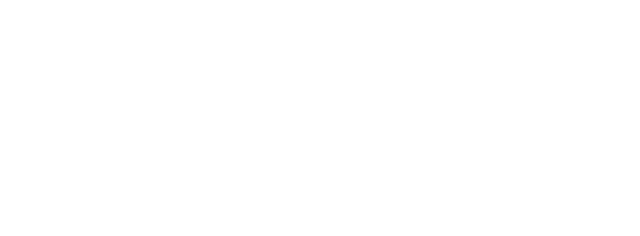
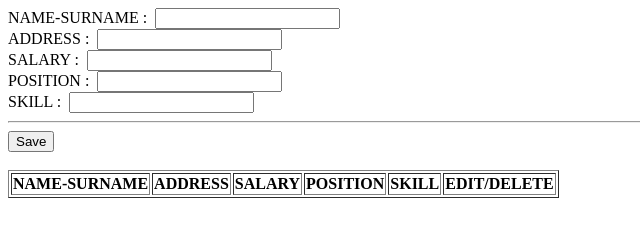
Before and after one commit to PrachpaveenY/crud-basic-js, a plain HTML site: page index.html in a window 1280 px wide. Shown: the whole page, without its empty margins (0-640 px from the left). Drawn offline with Linux system fonts and the light colour scheme.

Commit message:
update CRUD

```diff
--- a/index.html
+++ b/index.html
@@ -9,8 +9,47 @@
 </head>
 <body>
     <div>
-        <form action="#"></form>
+        <form onsubmit="even.preventDefault();FormSubmit();" autocomplete="off" action="#">
+            <div>
+                <label for="#">NAME-SURNAME :&nbsp;</label>
+                <input type="text" name="FullName" id="FullName" required>
+            </div>
+            <div>
+                <label for="#">ADDRESS :&nbsp;</label>
+                <input type="text" name="Address" id="Address" required>
+            </div>
+            <div>
+                <label for="#">SALARY :&nbsp;</label>
+                <input type="number" name="Salary" id="Salary" required>
+            </div>
+            <div>
+                <label for="#">POSITION :&nbsp;</label>
+                <input type="text" name="Position" id="Position" required>
+            </div>
+            <div>
+                <label for="#">SKILL :&nbsp;</label>
+                <input type="text" name="Skill" id="Skill">
+            </div><hr>
+            <div>
+                <input type="submit" value="Save">
+            </div>
+        </form>
     </div><br>
+    <div>
+        <table id="table-employee" border="1">
+            <thead>
+                <tr>
+                    <th>NAME-SURNAME</th>
+                    <th>ADDRESS</th>
+                    <th>SALARY</th>
+                    <th>POSITION</th>
+                    <th>SKILL</th>
+                    <th>EDIT/DELETE</th>
+                </tr>
+            </thead>
+            <tbody></tbody>
+        </table>
+    </div>
     <script src="javascript/crud.js"></script>
 </body>
 </html>
--- a/javascript/crud.js
+++ b/javascript/crud.js
@@ -1 +1,11 @@
 let userSelected = null;
+
+function Read() {}
+
+function FormSubmit() {
+    let FormData = Read();
+    if (){
+
+    }
+    else{}
+}
```
Also changed, not shown: 1 other file.
